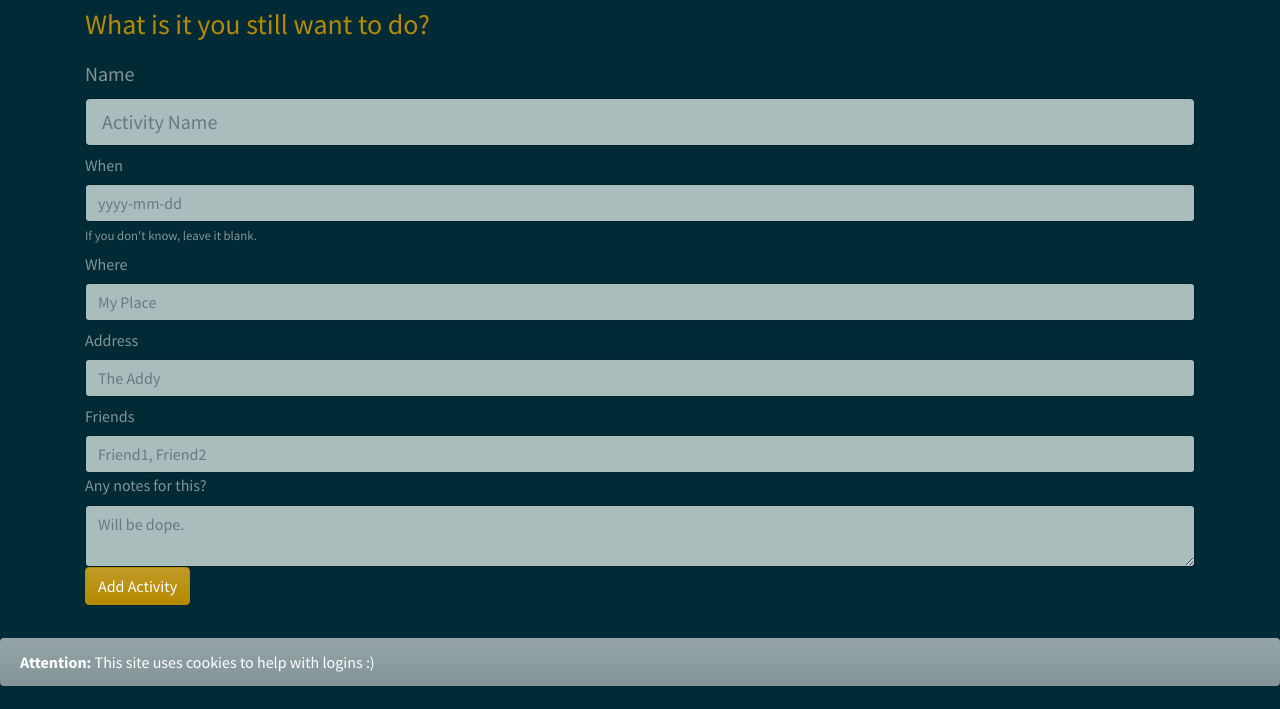
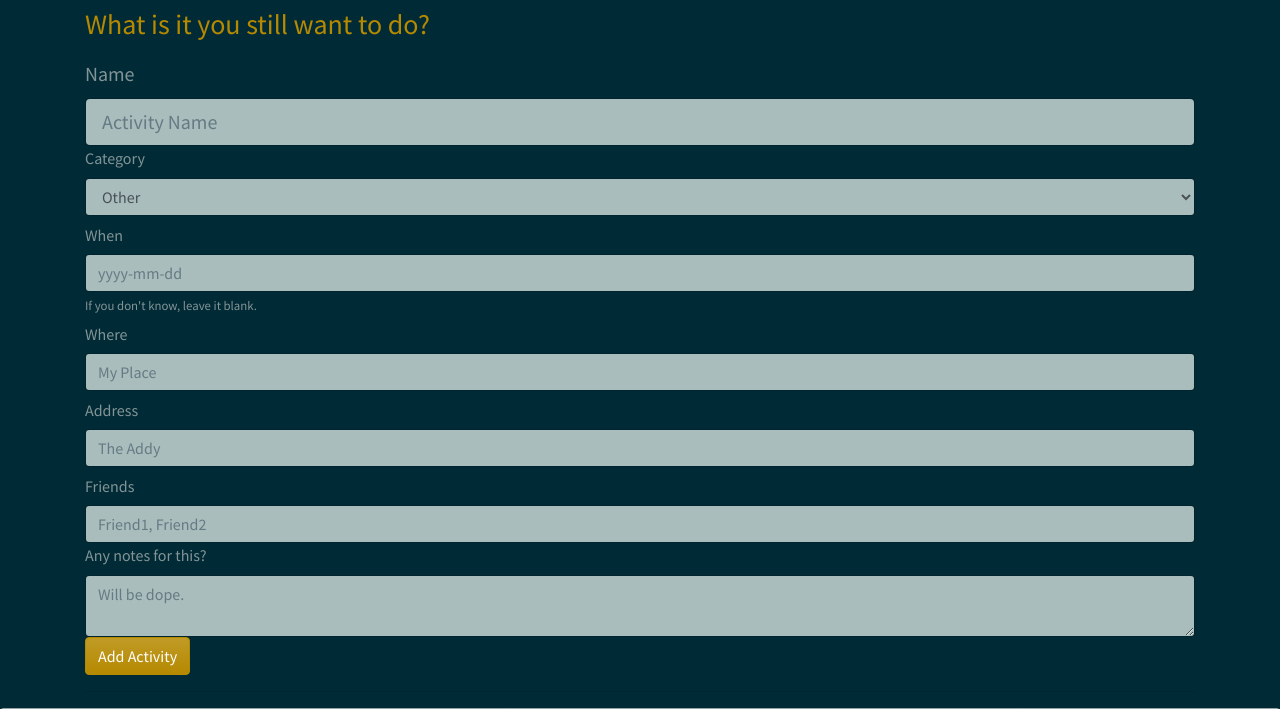
Before and after one commit to jgarabedian/dc-finale, a Flask app: page /add in a window 1280 px wide. Shown: the part 56-765 px from the top of the page. Before the commit the page ends 742 px from the top, so only its background shows below. Run offline with Flask 2, Linux system fonts and the light colour scheme; some libraries are stand-ins or nearby versions.

Commit message:
add category for add activity

```diff
--- a/templates/add_activity.html
+++ b/templates/add_activity.html
@@ -13,6 +13,12 @@
 <div class="form-group">
     <label class="col-form-label col-form-label-lg" for="act_name">Name</label>
     <input class="form-control form-control-lg" type="text" placeholder="Activity Name" id="act_name" name="act_name">
+    <label for="act_category">Category</label>
+      <select class="form-control" id="act_category" name="act_category">
+        <option>Meal</option>
+        <option>Event</option>
+        <option selected>Other</option>
+      </select>
     <label class="col-form-label" for="act_date">When</label>
     <input type="text" class="form-control" placeholder="yyyy-mm-dd" id="act_date" name="act_date">
     <small id="whenhelp" class="form-text text-muted">If you don't know, leave it blank.</small>
```
